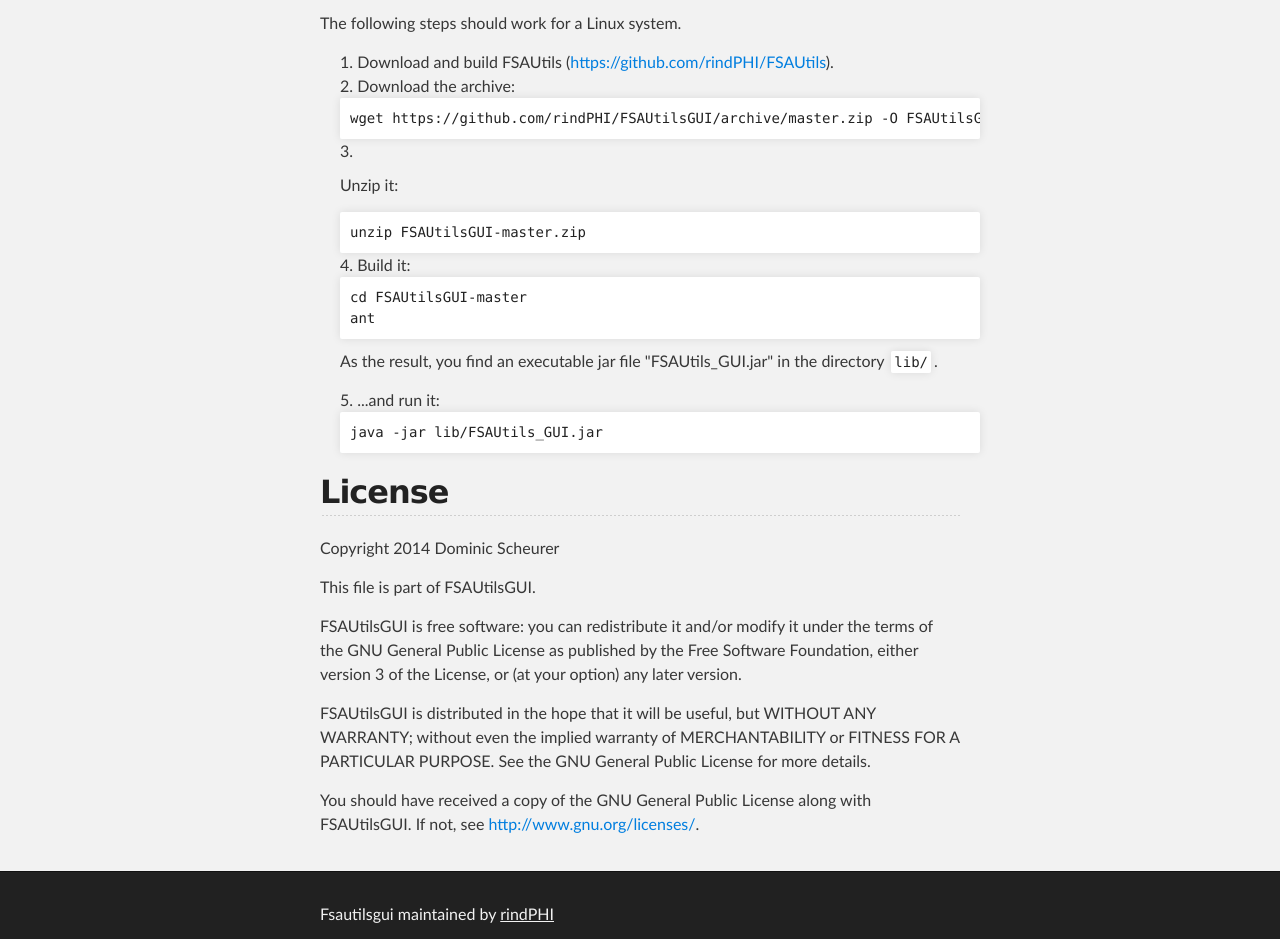
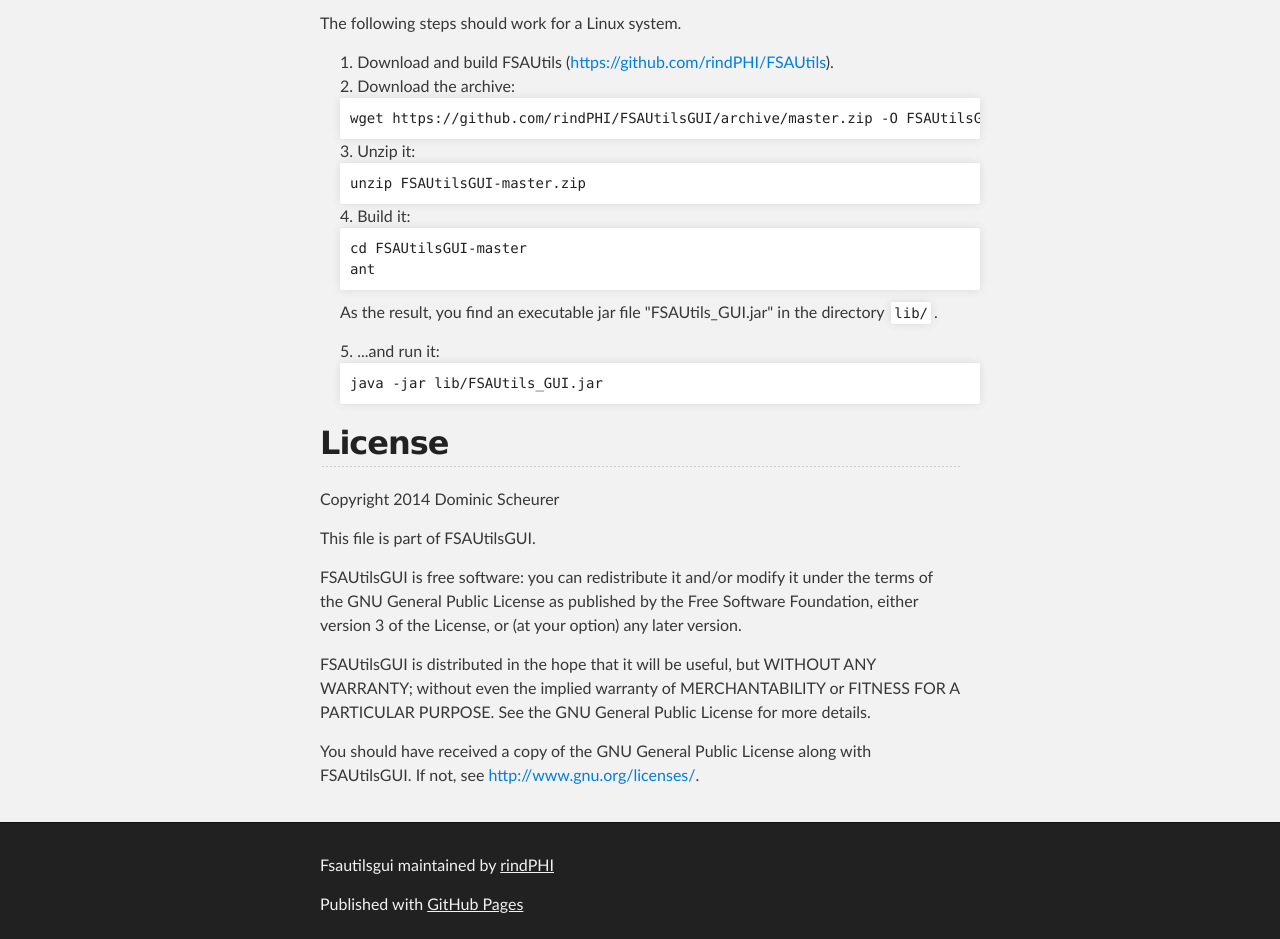
Before and after one commit to rindPHI/FSAUtilsGUI, a plain HTML site: page index.html in a window 1280 px wide. Shown: the part 1040-1979 px from the top of the page. Drawn offline with Linux system fonts and the light colour scheme.

Commit message:
Update index.html

```diff
--- a/index.html
+++ b/index.html
@@ -79,8 +79,7 @@
 
 <div class="highlight highlight-bash"><pre>wget https://github.com/rindPHI/FSAUtilsGUI/archive/master.zip -O FSAUtilsGUI-master.zip</pre></div>
 </li>
-<li>
-<p>Unzip it:</p>
+<li>Unzip it:
 
 <div class="highlight highlight-bash"><pre>unzip FSAUtilsGUI-master.zip</pre></div>
 </li>
```
